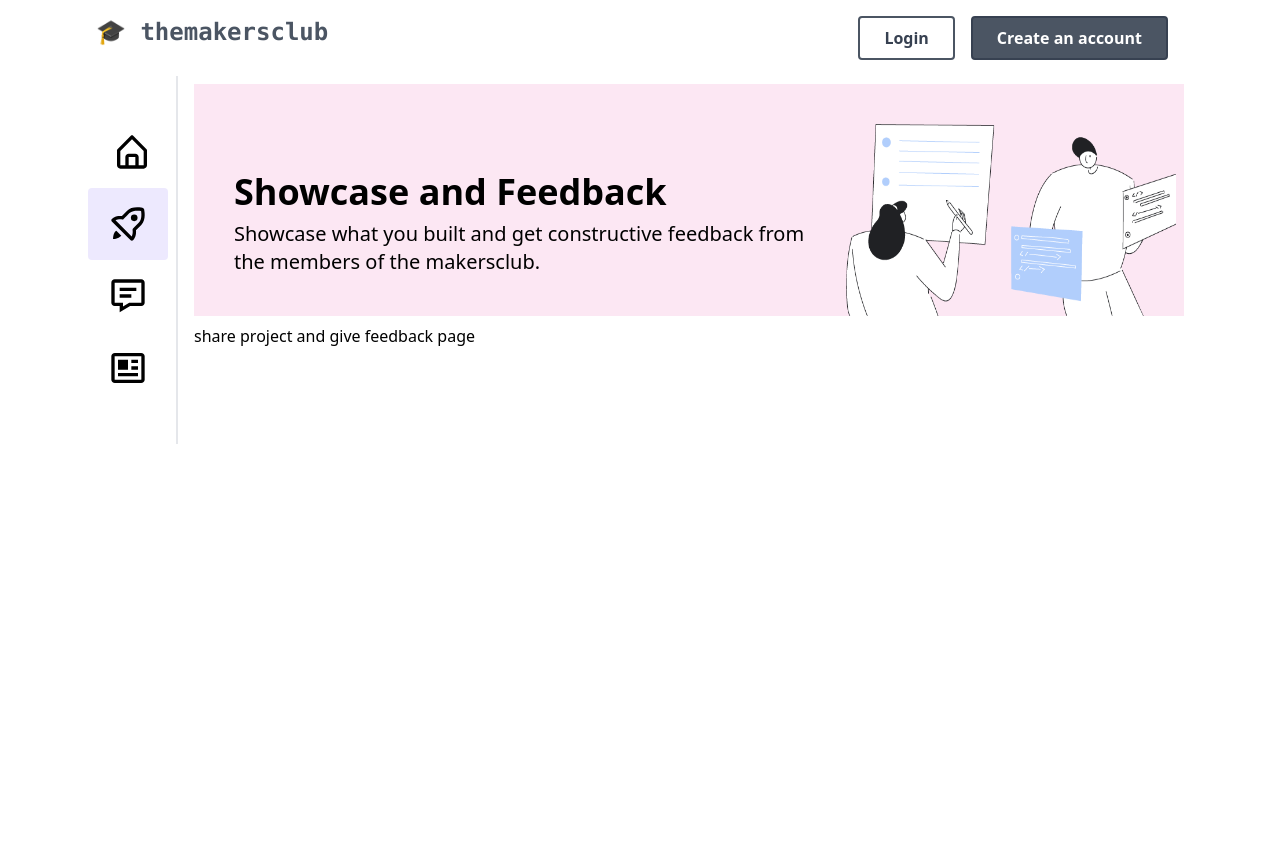
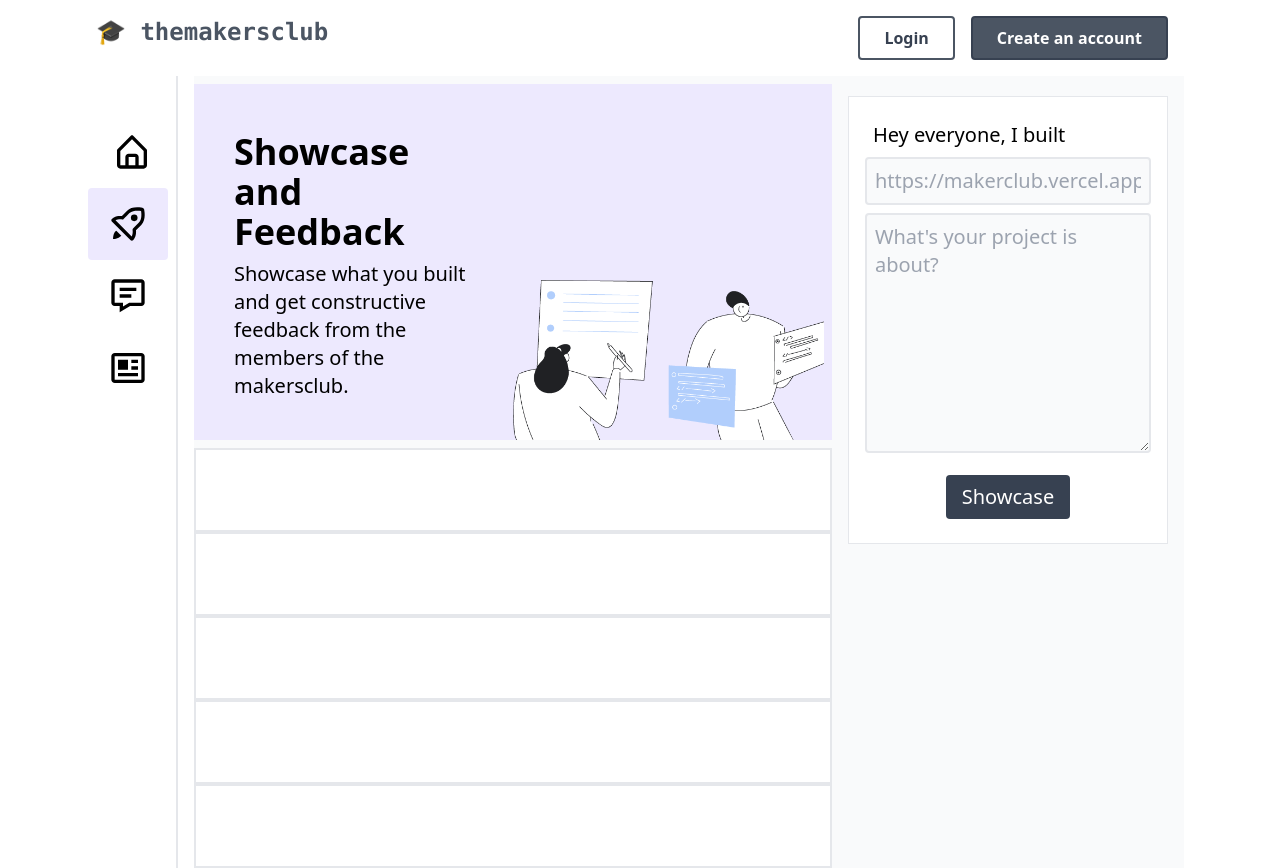
Before and after one commit to rutikwankhade/themakersclub, a React (Create React App) app: page /showcase-feedback in a window 1280 px wide. Before the commit the page ends 800 px from the top, so only its background shows below. Built offline with nearby package versions, Linux system fonts and the light colour scheme; no server answers; what @tailwindcss/typography would draw is missing.

Commit message:
feat: add layout and form for showcase and feedback page

```diff
--- a/src/pages/Feedback.js
+++ b/src/pages/Feedback.js
@@ -2,33 +2,48 @@ import React from 'react';
 import feedbackImg from '../assets/images/review.png'
 const Feedback = () => {
     return (
-        <div>
+        <div className="bg-gray-50">
             <div className="flex flex-row">
-                <div className="">
+                <div className="w-8/12">
 
-                    <div className="flex pt-10 bg-pink-100 my-2 ">
+                    <div className="flex bg-purple-100 my-2 ">
                         <div className=" m-10">
                             <h1 className="text-4xl my-2 font-bold">Showcase and Feedback</h1>
                             <p className="text-xl ">Showcase what you built and get constructive feedback from the members of the makersclub.</p>
                         </div>
-                        <img src={feedbackImg} alt="review" className=" ml-auto mr-2 w-1/3" />
+                        <img src={feedbackImg} alt="review" className=" w-80 h-40 mt-auto mb-0 ml-auto mr-2 " />
+                    </div>
+
+                    <div>
+                        <div className="bg-white border-2 w-full p-10 "></div>
+                        <div className="bg-white border-2 w-full p-10 "></div>
+                        <div className="bg-white border-2 w-full p-10 "></div>
+                        <div className="bg-white border-2 w-full p-10 "></div>
+                        <div className="bg-white border-2 w-full p-10 "></div>
+
 
                     </div>
-
-
-
 
                 </div>
 
 
+                <div className="sticky top-24 h-1/2 w-4/12 bg-white border m-4 p-4">
 
+                    <h1 className="text-xl m-2">Hey everyone, I built</h1>
+                    <input
+
+                        placeholder="https://makerclub.vercel.app"
+                        className="text-xl bg-gray-50 border-2 w-full p-2 rounded" />
+                    <textarea
+                        // onChange={(e) => setResourceUrl(e.target.value)}
+                        placeholder="What's your project is about?"
+                        className="my-2 h-60 text-xl bg-gray-50 border-2 w-full p-2 rounded" />
+                    <button className=" flex mx-auto text-xl bg-gray-700 text-white p-2 px-4 my-2 rounded">Showcase</button>
+
+                </div>
 
             </div>
 
-
-
-
-            share project and give feedback page
         </div>
     );
 }
--- a/src/pages/Resources.js
+++ b/src/pages/Resources.js
@@ -31,7 +31,7 @@ const Resources = () => {
                             <h1 className="text-4xl my-2 font-bold">Resources</h1>
                             <p className="text-xl ">A collection of resources shared by members of the makers club.</p>
                         </div>
-                        <img src={resourcesImg} alt="resources" className="w-80 h-40 ml-auto mr02 mt-auto mb-0" />
+                        <img src={resourcesImg} alt="resources" className="w-80 h-40 ml-auto mt-auto mb-0" />
 
                     </div>
 
```
